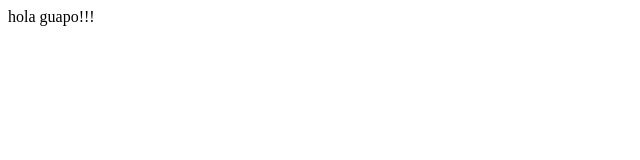
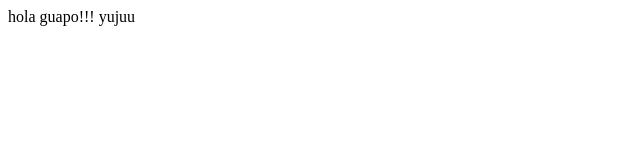
Before and after one commit to linabrinez/proyetg36, a plain HTML site: page index.html in a window 1280 px wide. Shown: the full height of the page, 0-640 px from the left. Drawn offline with Linux system fonts and the light colour scheme.

Commit message:
Version 6.0

```diff
--- a/index.html
+++ b/index.html
@@ -9,7 +9,7 @@
 </head>
 
 <body>
-    hola guapo!!!
+    hola guapo!!! yujuu
 </body>
 
 </html>
```
